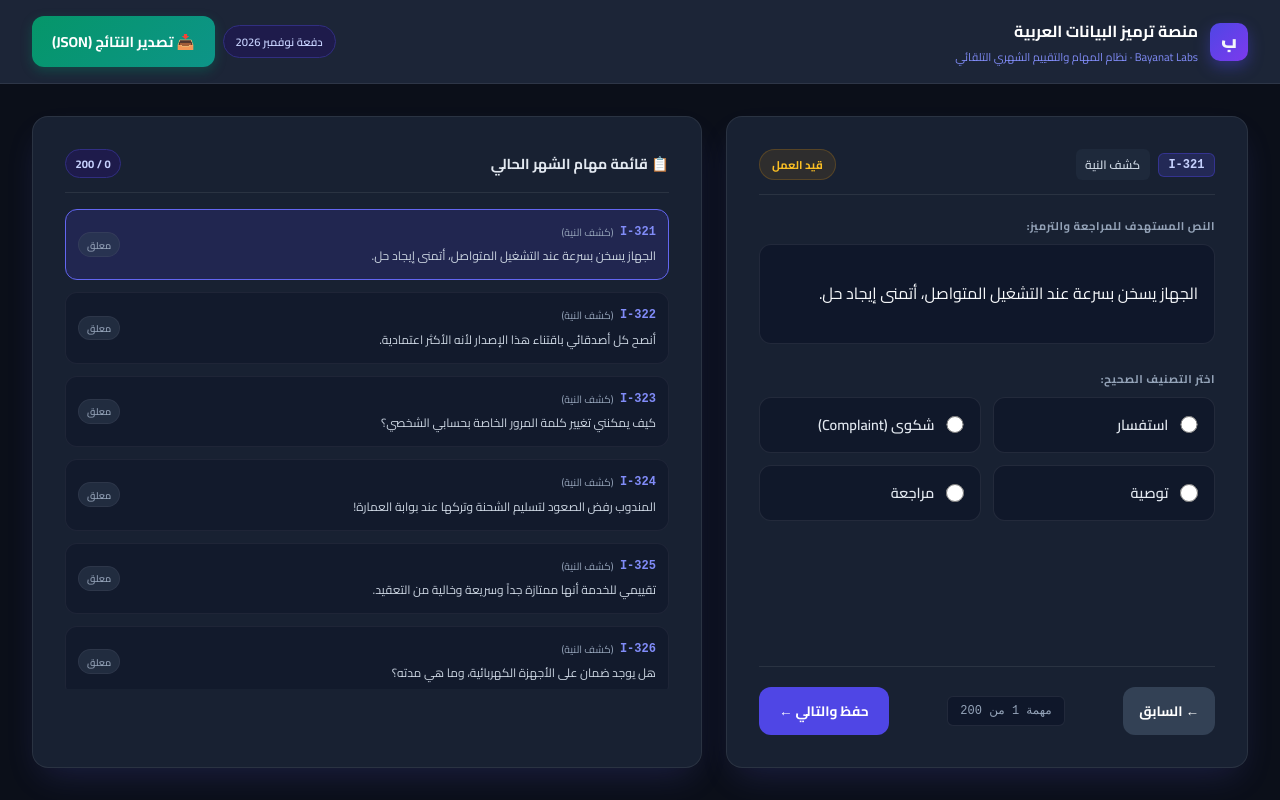
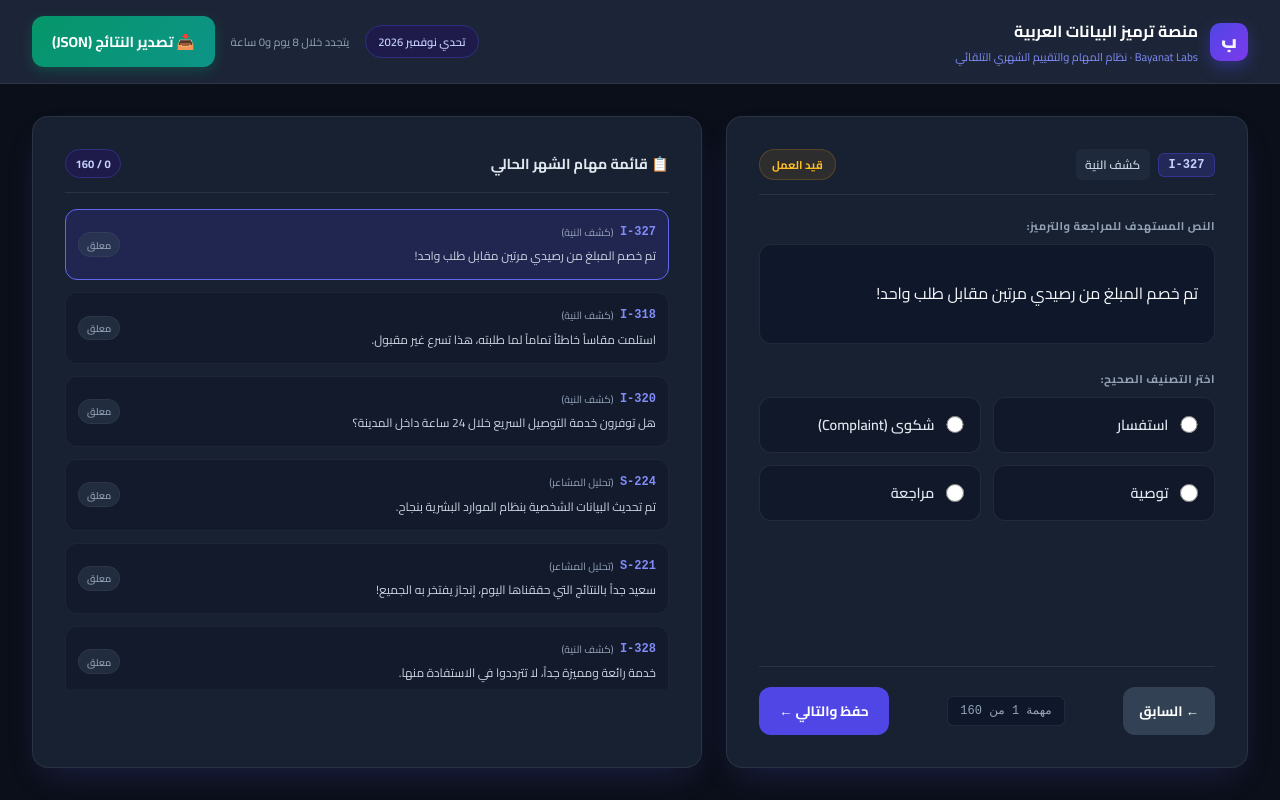
Before and after one commit to Kassabaki/bayanat-labs-AI-arabic-detector, a plain HTML site: page index.html in a window 1280 px wide. Drawn offline with Linux system fonts and the light colour scheme.

Commit message:
Make monthly annotation challenge dynamic

```diff
--- a/index.html
+++ b/index.html
@@ -118,7 +118,7 @@
             </div>
         </div>
         <div style="display: flex; align-items: center; gap: 0.5rem; flex-wrap: wrap;">
-            <span id="batch-month-label" style="background: #1e1b4b; color: #c7d2fe; border: 1px solid #312e81; font-size: 0.7rem; padding: 0.3rem 0.75rem; border-radius: 50px; font-weight: 600;">دفعة الشهر الحالي</span>
+            <span id="batch-month-label" style="background: #1e1b4b; color: #c7d2fe; border: 1px solid #312e81; font-size: 0.7rem; padding: 0.3rem 0.75rem; border-radius: 50px; font-weight: 600;">تحدي هذا الشهر</span><span id="month-reset-countdown" style="font-size:0.7rem;color:#94a3b8;padding:0.3rem 0.5rem;">—</span>
             <button onclick="exportJSON()" class="btn-success">📥 تصدير النتائج (JSON)</button>
         </div>
     </header>
@@ -371,32 +371,46 @@
         ];
 
         // Non-repeating monthly offset selection: guarantees previous months' questions do not overlap
-        function getNonRepeatingMonthlyTasks(pool, count = 200) {
-            const now = new Date();
-            const year = now.getFullYear();
-            const month = now.getMonth(); // 0 to 11
+        const monthsNames = ["يناير", "فبراير", "مارس", "أبريل", "مايو", "يونيو", "يوليو", "أغسطس", "سبتمبر", "أكتوبر", "نوفمبر", "ديسمبر"];
+        const currentActiveDate = new Date();
+        const monthKey = `${currentActiveDate.getFullYear()}-${String(currentActiveDate.getMonth()+1).padStart(2,'0')}`;
+        const monthlyTaskKey = `bayanat_monthly_tasks_${monthKey}`;
+        const monthlyResponseKey = `bayanat_monthly_responses_${monthKey}`;
+        const MONTHLY_LIMIT = 200;
 
-            // Calculate a unique starting index based on the month and year offset
-            // e.g., January = index 0, February = index 200, March = index 400, etc.
-            const totalMonthsElapsed = (year * 12) + month;
-            const startIndex = (totalMonthsElapsed * count) % pool.length;
-
-            let selected = [];
-            for (let i = 0; i < count; i++) {
-                let poolIndex = (startIndex + i) % pool.length;
-                selected.push(pool[poolIndex]);
+        // Randomize once per month, then persist the task IDs for stable progress across reloads.
+        function getMonthlyTasks(pool, limit = MONTHLY_LIMIT) {
+            const savedIds = JSON.parse(localStorage.getItem(monthlyTaskKey) || "null");
+            if (Array.isArray(savedIds) && savedIds.length) {
+                const savedTasks = savedIds.map(id => pool.find(task => task.id === id)).filter(Boolean);
+                if (savedTasks.length) return savedTasks;
             }
+            const shuffled = [...pool];
+            for (let i = shuffled.length - 1; i > 0; i--) {
+                const j = Math.floor(Math.random() * (i + 1));
+                [shuffled[i], shuffled[j]] = [shuffled[j], shuffled[i]];
+            }
+            const selected = shuffled.slice(0, Math.min(limit, pool.length));
+            localStorage.setItem(monthlyTaskKey, JSON.stringify(selected.map(task => task.id)));
             return selected;
         }
 
-        const tasks = getNonRepeatingMonthlyTasks(masterPool, 200);
+        const tasks = getMonthlyTasks(masterPool, MONTHLY_LIMIT);
+        let currentIndex = 0;
+        let userResponses = JSON.parse(localStorage.getItem(monthlyResponseKey) || "{}");
+        document.getElementById('batch-month-label').innerText = `تحدي ${monthsNames[currentActiveDate.getMonth()]} ${currentActiveDate.getFullYear()}`;
 
-        let currentIndex = 0;
-        let userResponses = JSON.parse(localStorage.getItem('arabic_annotation_responses')) || {};
-
-        const monthsNames = ["يناير", "فبراير", "مارس", "أبريل", "مايو", "يونيو", "يوليو", "أغسطس", "سبتمبر", "أكتوبر", "نوفمبر", "ديسمبر"];
-        const currentActiveDate = new Date();
-        document.getElementById('batch-month-label').innerText = `دفعة ${monthsNames[currentActiveDate.getMonth()]} ${currentActiveDate.getFullYear()}`;
+        function updateMonthCountdown() {
+            const nextMonth = new Date(currentActiveDate.getFullYear(), currentActiveDate.getMonth() + 1, 1);
+            const now = new Date();
+            const remaining = Math.max(0, nextMonth - now);
+            const days = Math.floor(remaining / 86400000);
+            const hours = Math.floor((remaining % 86400000) / 3600000);
+            const countdown = document.getElementById('month-reset-countdown');
+            if (countdown) countdown.textContent = `يتجدد خلال ${days} يوم و${hours} ساعة`;
+        }
+        updateMonthCountdown();
+        setInterval(updateMonthCountdown, 60000);
 
         function initApp() {
             renderTaskList();
@@ -492,7 +506,7 @@
             const selected = document.querySelector('input[name="annotation_choice"]:checked');
             if (selected) {
                 userResponses[tasks[currentIndex].id] = selected.value;
-                localStorage.setItem('arabic_annotation_responses', JSON.stringify(userResponses));
+                localStorage.setItem(monthlyResponseKey, JSON.stringify(userResponses));
             }
 
             currentIndex += step;
@@ -506,7 +520,7 @@
 
         function nextTask() { saveCurrentAndMove(1); }
         function prevTask() { saveCurrentAndMove(-1); }
-        function closeThankYouModal() { document.getElementById('thank-you-modal').classList.add('hidden'); }
+        function closeThankYouModal() { document.getElementById('thank-you-modal').classList.remove('active'); }
 
         function exportJSON() {
             const now = new Date();
@@ -514,7 +528,9 @@
                 annotator_session: "annotator_" + Math.random().toString(36).substring(2, 8),
                 batch_period: `${monthsNames[now.getMonth()]} ${now.getFullYear()}`,
                 submission_timestamp: new Date().toISOString(),
-                total_tasks_completed: Object.keys(userResponses).length,
+                challenge_month: monthKey,
+                challenge_limit: tasks.length,
+                total_tasks_completed: Object.keys(userResponses).filter(id => tasks.some(task => task.id === id)).length,
                 responses: userResponses
             }, null, 4));
 
```
